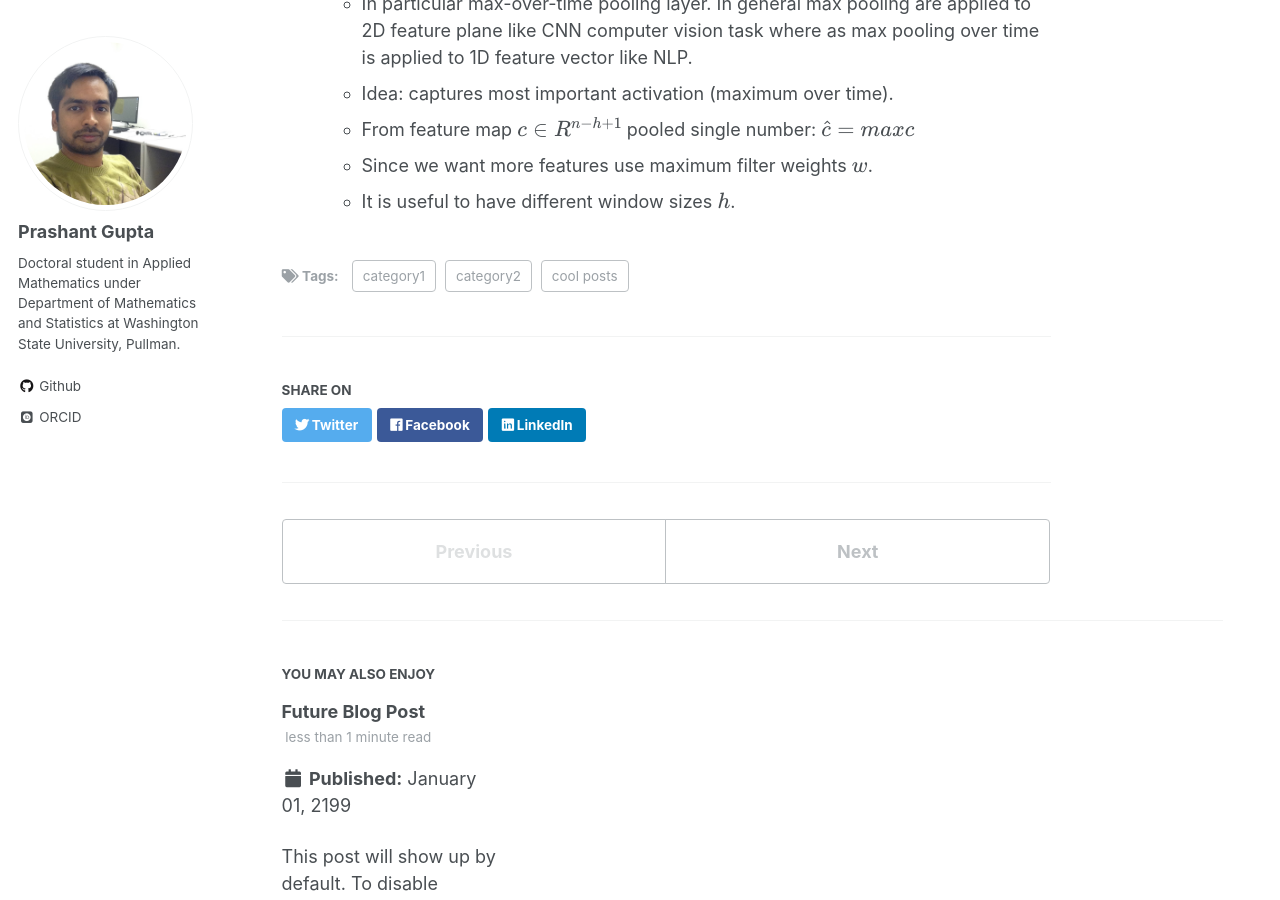
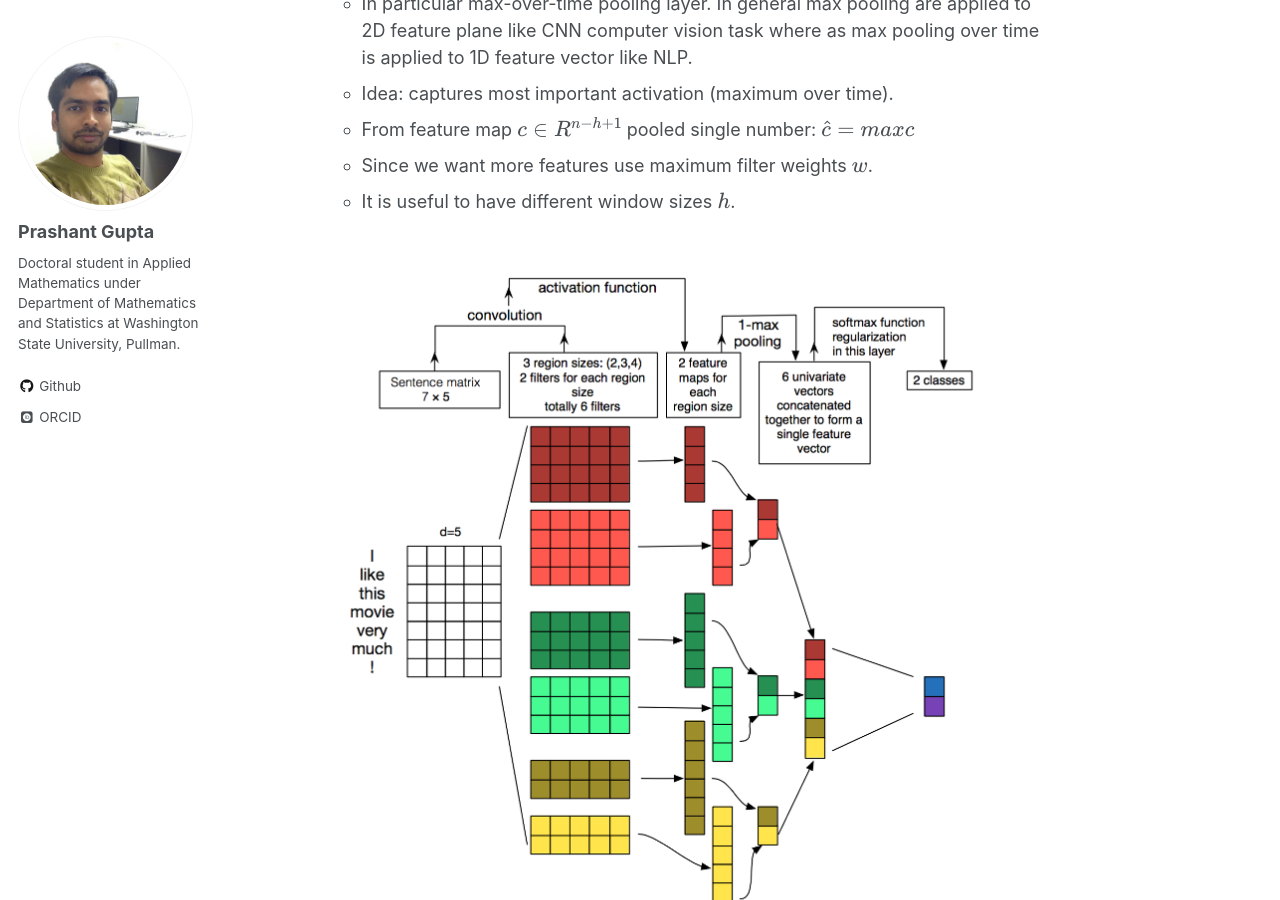
Before and after one commit to pragup/pragup.github.io, a Jekyll site: the page built from _posts/2017-04-23-Sentence-Classification.md, in a window 1280 px wide and 900 px high, scrolled down 4639 px. Built offline with Jekyll 4.4.1, drawn with Linux system fonts in a browser that asks for light colours; some web fonts are replaced; formulas are drawn with MathJax 3.

Commit message:
no message

```diff
--- a/_posts/2017-04-23-Sentence-Classification.md
+++ b/_posts/2017-04-23-Sentence-Classification.md
@@ -62,3 +62,5 @@ Simple CNN is a sequence of layers, and every layer of a CNN transforms one volu
 	* From feature map $c \in R^{n - h + 1}$ pooled single number: $\hat{c} = max \{c\}$
 	* Since we want more features use maximum filter weights $w$.
 	* It is useful to have different window sizes $h$.
+
+![First Figure 4](https://pragup.github.io/images/CNN_Sentence_Classification_Example.png)
```
Also changed, not shown: images/CNN_Sentence_Classification_Example.png (added).
